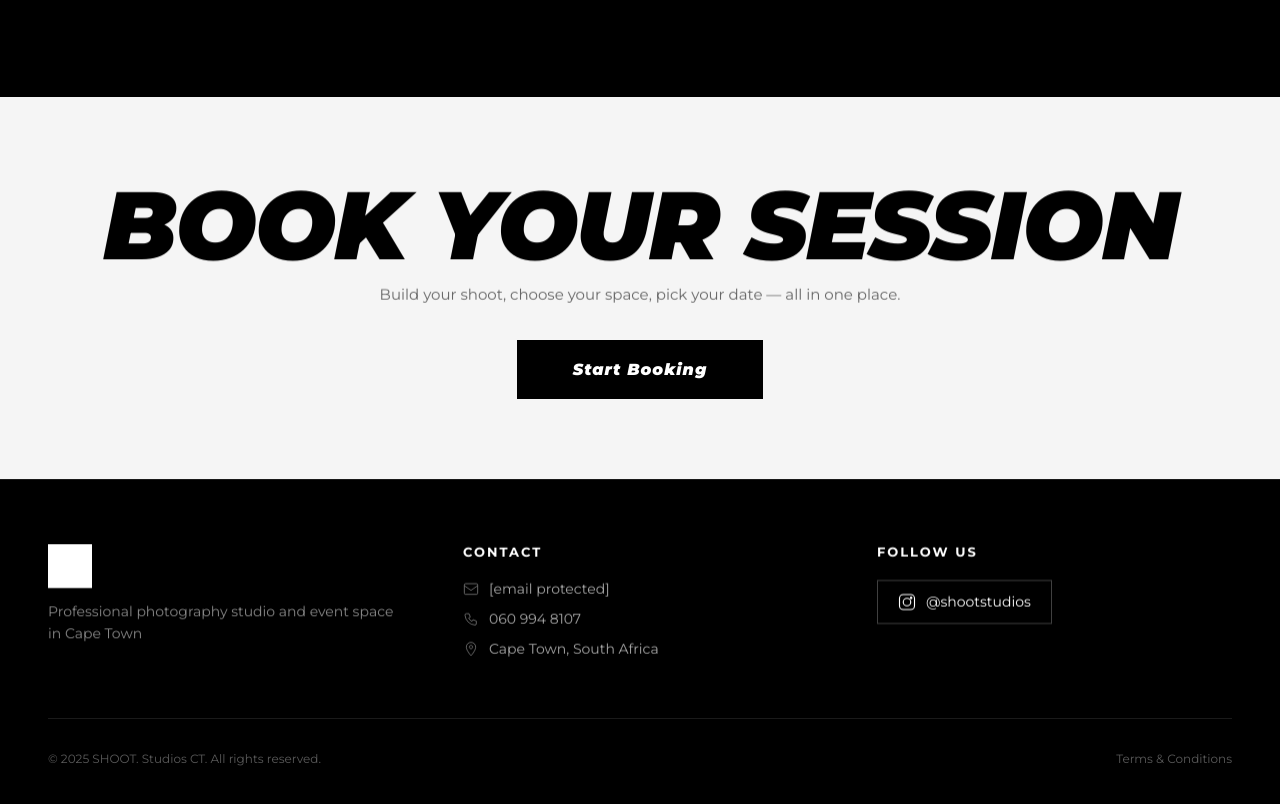
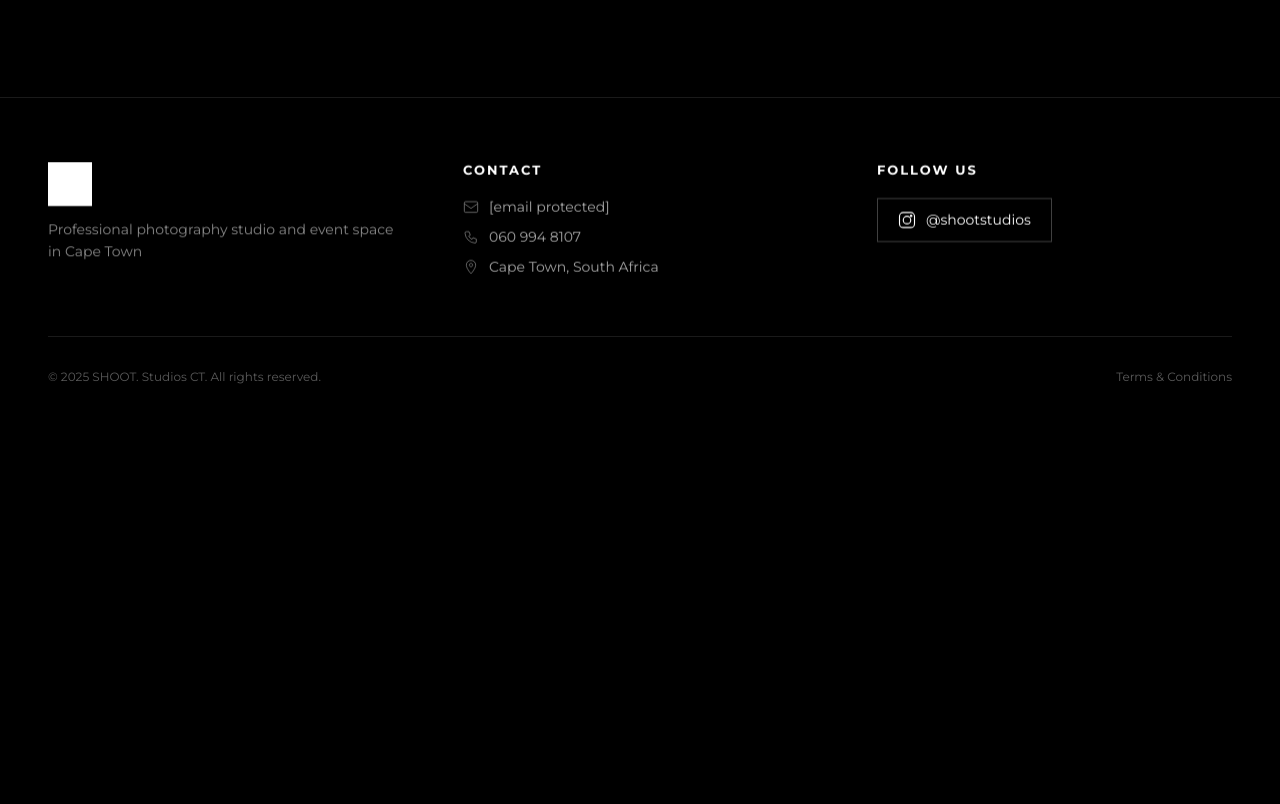
Before and after one commit to Shootcontent/shoot_project, a plain HTML site: page index.html in a window 1280 px wide. Shown: the part 7892-8696 px from the top of the page. After the commit the page ends 8316 px from the top, so only its background shows below. Drawn offline with Linux system fonts and the light colour scheme.

Commit message:
Remove Book Your Session CTA section at bottom of page
Co-Authored-By: Claude Sonnet 4.6 <noreply@anthropic.com>

```diff
--- a/index.html
+++ b/index.html
@@ -1338,14 +1338,6 @@
   </div>
 </section>
 
-<!-- BOOKING CTA SECTION (triggers modal) -->
-<section id="book" style="background:#f5f5f5;padding:80px 0;text-align:center;">
-  <div class="section-inner">
-    <div class="section-heading scroll-reveal" style="color:#000;">Book Your Session</div>
-    <p class="scroll-reveal" data-delay="100" style="color:#666;margin-top:12px;font-size:15px;margin-bottom:36px;">Build your shoot, choose your space, pick your date — all in one place.</p>
-    <button class="btn-filled" onclick="openBookingModal()" style="font-size:16px;padding:20px 56px;font-family:var(--font-display);font-weight:900;font-style:italic;letter-spacing:1px;">Start Booking</button>
-  </div>
-</section>
 
 <!-- ══════════════════════════════════════════
      BOOKING MODAL OVERLAY
```
